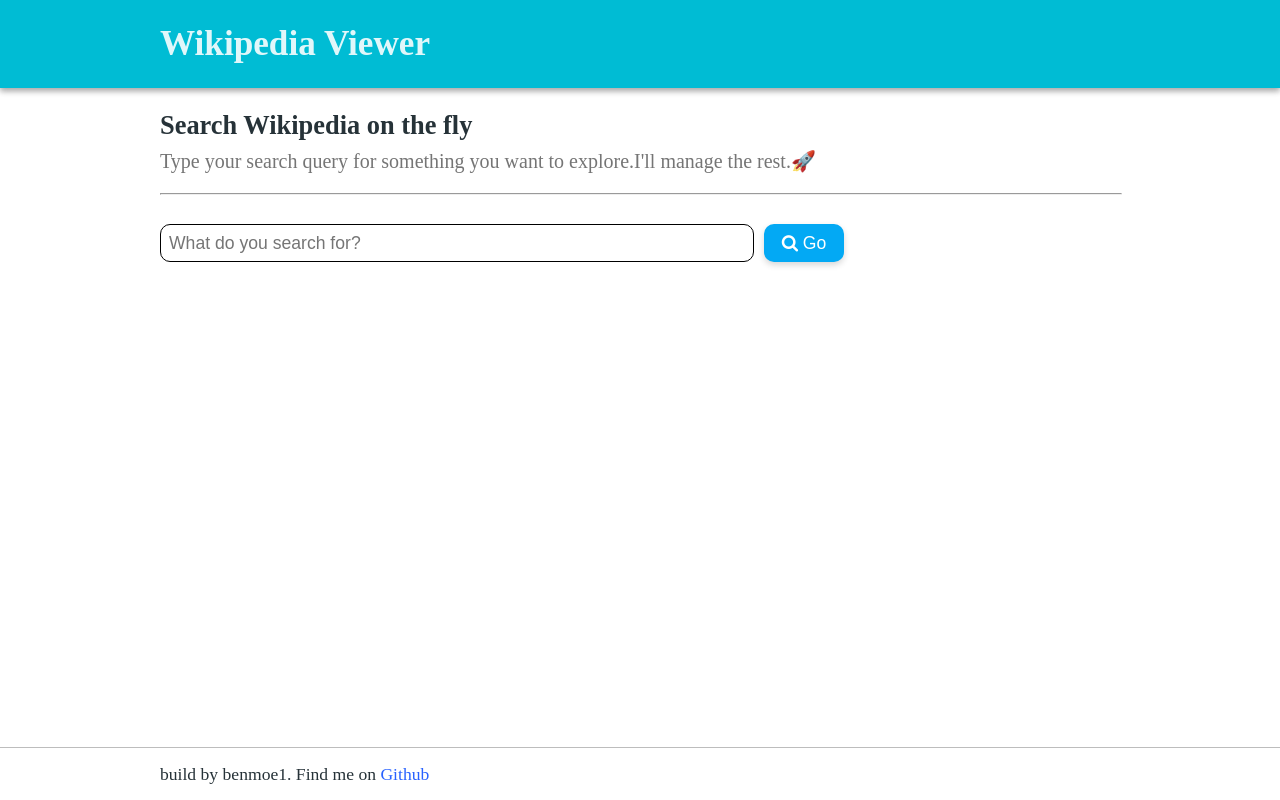
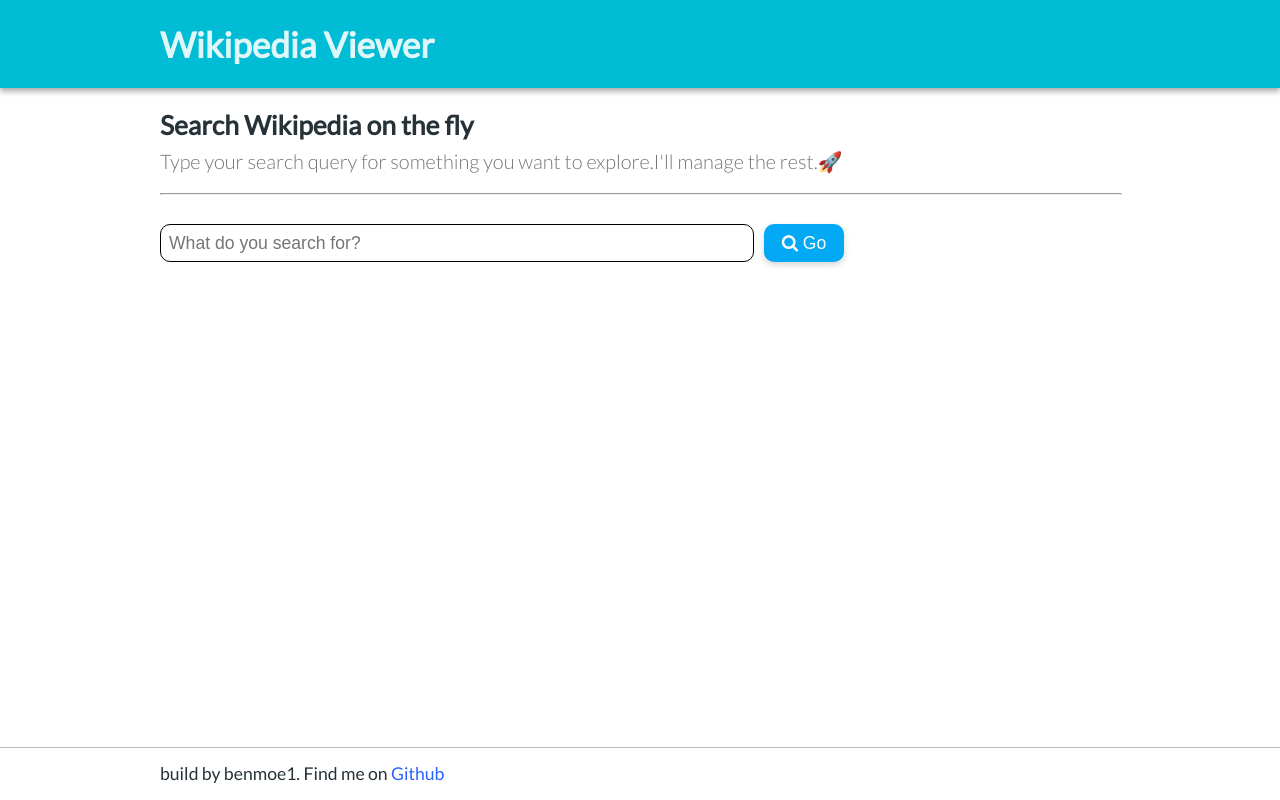
Before and after one commit to benmoe1/WikipediaViewer, a website: page src/dev.html in a window 1280 px wide. Drawn offline with Linux system fonts and the light colour scheme.

Commit message:
set font-family

```diff
--- a/src/scss/style.scss
+++ b/src/scss/style.scss
@@ -1,4 +1,5 @@
 @import 'normalize';
+@import url('https://fonts.googleapis.com/css?family=Lato:300,400');
 $primary: #00BCD4;
 $primary-light: #e0f7fa;
 $accent: #03A9F4;
@@ -39,6 +40,7 @@
   @include flexCol;
   height: 100vh;
   font-size: 100%;
+  font-family: 'Lato', sans-serif;
   color: $primary-text;
   @media (min-width:1024px){
     font-size: 110%;
```
Also changed, not shown: src/css/style.css.
